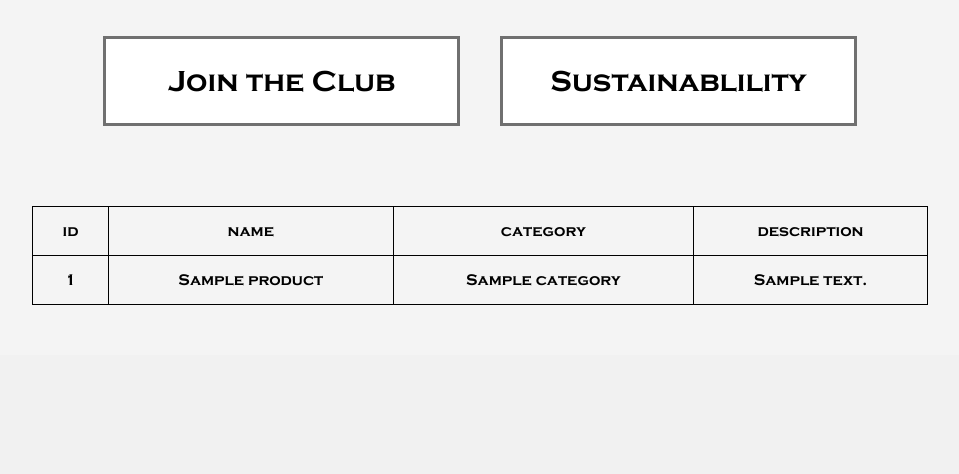
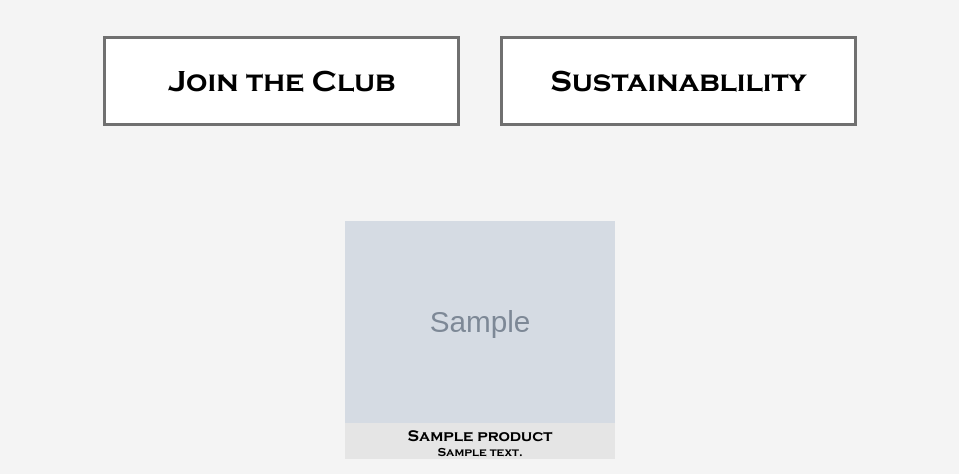
Before and after one commit to MM25Zamanian/Flask_Commerce_Ponisha, a Flask app: template templates/index.html in a window 1280 px wide. Shown: the part 672-1146 px from the top of the page, without its empty margins (160-1119 px from the left). Before the commit the page ends 977 px from the top, so only its background shows below. Run offline with Flask 2, Linux system fonts and the light colour scheme; the template is opened without the code that fills it: most values are stand-ins (such as "Sample title", 1, 10 or a date in 2020); grey boxes marked "Sample" are stand-in pictures.

Commit message:
End Editing

```diff
--- a/app.py
+++ b/app.py
@@ -1,6 +1,7 @@
 from flask import Flask, render_template
 from database import (
-    SELECT_WHERE
+    SELECT_WHERE,
+    SELECT
 )
 
 
@@ -14,14 +15,27 @@ def index():
 
 @app.route('/categories/<category>')
 def category(category):
-    q = SELECT_WHERE(
-        'products', [
-            'id',
-            'name',
+    q = None
+    if category == "all":
+        q = SELECT(
+            'products', [
+                'id',
+                'name',
+                'category',
+                'image_src',
+                'description',
+            ]
+        )
+    else:
+        q = SELECT_WHERE(
+            'products', [
+                'id',
+                'name',
+                'category',
+                'image_src',
+                'description',
+            ],
             'category',
-            'description',
-        ],
-        'category',
-        category
-    )
+            category
+        )
     return render_template('index.html', category=q)
--- a/database.py
+++ b/database.py
@@ -27,9 +27,10 @@ def INSERT(table_name: str, table_fields: dict):
         values += (_,)
     for _ in table_fields:
         keys += (_,)
-    command = "INSERT INTO {} {} VALUES (%s, %s, %s, %s)".format(
+    command = "INSERT INTO {} {} VALUES ({})".format(
         table_name,
         keys,
+        str("%s ,"*len(table_fields))[:-1]
     )
     mycursor.execute(str(command).replace("'", ''), values)
     mydb.commit()
@@ -87,3 +88,4 @@ x = SELECT_WHERE('products', [
     'category',
     'climbing'
 )
+print(x)
--- a/static/style.css
+++ b/static/style.css
@@ -432,3 +432,45 @@ svg {
 
 
 }
+
+.row-products {
+    display: flex;
+    flex-wrap: wrap;
+    width: 100%;
+    align-items: center;
+    justify-content: space-around;
+}
+
+.row-products .products-card-box {
+    display: flex;
+    flex-grow: 1;
+    flex-basis: 0;
+    max-width: 300px;
+    min-width: 100px;
+    padding: 15px;
+}
+
+.row-products .products-card {
+    display: flex;
+    flex-direction: column;
+    background-color: #1111;
+}
+
+.products-card .products-card-image {
+    width: 100%;
+}
+
+.products-card .products-card-image img {
+    width: 100%;
+}
+
+.products-card-title {
+    font-weight: 900;
+    text-align: center;
+}
+
+.products-card-description {
+    font-weight: 100;
+    font-size: 12px;
+    text-align: center;
+}
--- a/templates/index.html
+++ b/templates/index.html
@@ -4,6 +4,7 @@
 <head>
     <meta charset="UTF-8">
     <link rel="stylesheet" href="{{ url_for('static', filename = 'style.css') }}">
+    <meta name="viewport" content="width=device-width, initial-scale=1.0">
     <title>Adrianinoz</title>
 </head>
 
@@ -100,26 +101,19 @@
     </div>
 
     {% if category %}
-    <table>
-        <thead>
-            <tr>
-                <th>id</th>
-                <th>name</th>
-                <th>category</th>
-                <th>description</th>
-            </tr>
-        </thead>
-        <tbody>
-            {% for product in category %}
-            <tr>
-                <td>{{ product.id }}</td>
-                <td>{{ product.name }}</td>
-                <td>{{ product.category }}</td>
-                <td>{{ product.description }}</td>
-            </tr>
-            {% endfor %}
-        </tbody>
-    </table>
+    <div class="row-products">
+        {% for product in category %}
+        <div class="products-card-box">
+            <div class="products-card">
+                <div class="products-card-image">
+                    <img src="{{ product.image_src }}" alt="{{ product.name }}">
+                </div>
+                <span class="products-card-title">{{ product.name }}</span>
+                <span class="products-card-description">{{ product.description }}</span>
+            </div>
+        </div>
+        {% endfor %}
+    </div>
     {% endif %}
 </body>
 
```
Also changed, not shown: requierments.txt (+0 -10 lines), setup.py (+9 -1 lines).
